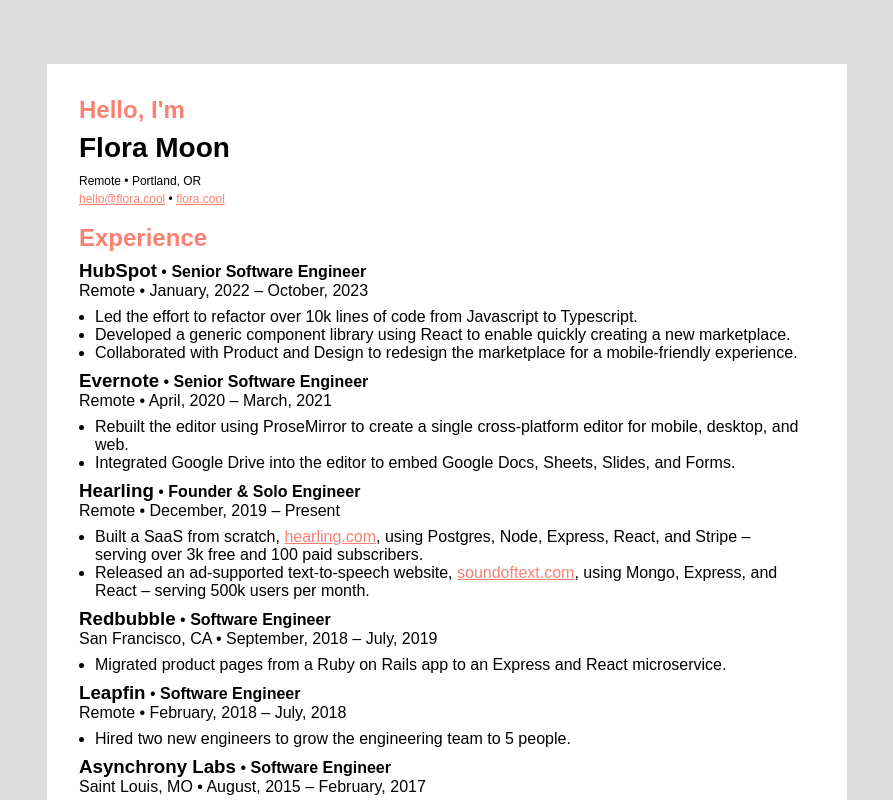
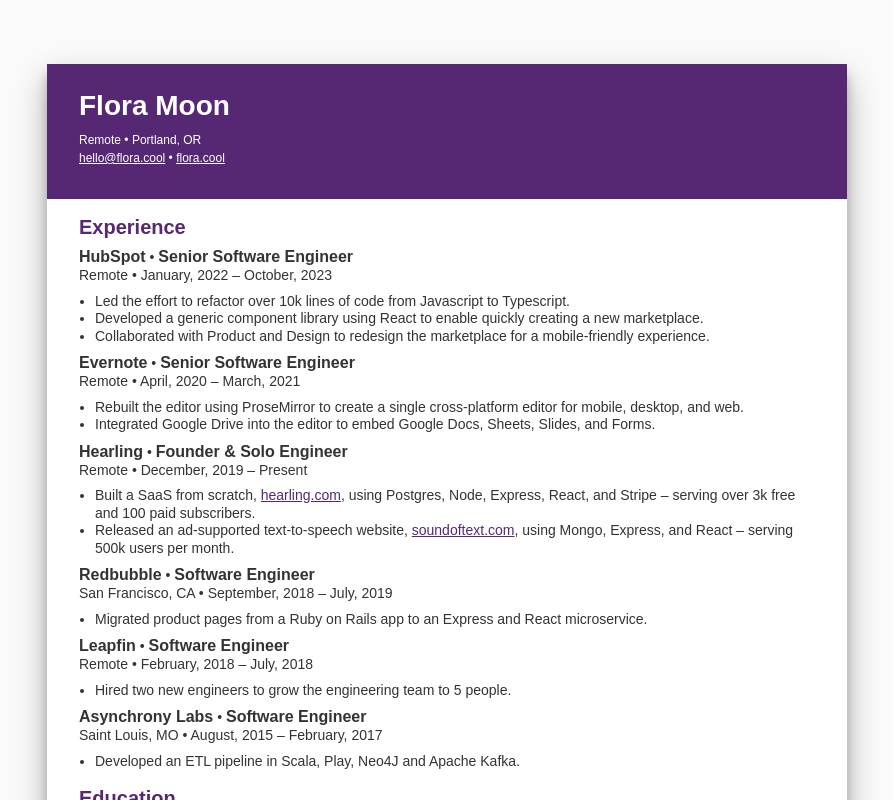
Before and after one commit to florabtw/resume, a React (Vite) app: page / in a window 1280 px wide. Shown: the whole page, without its empty margins (193-1086 px from the left). Built offline with nearby package versions, Linux system fonts and the light colour scheme.

Commit message:
update styles to fit on one page

```diff
--- a/src/App.tsx
+++ b/src/App.tsx
@@ -19,7 +19,7 @@
 }
 
 const Background = styled.div`
-  background: #ddd;
+  background: #fafafa;
   height: 100%;
   overflow-y: scroll;
 
--- a/src/components/Library.tsx
+++ b/src/components/Library.tsx
@@ -5,15 +5,21 @@
 
   @media (min-width: 960px) {
     aspect-ratio: 0.7727; /* 8.5in / 11in */
+    box-shadow:
+      0 15px 30px rgba(0, 0, 0, 0.3),
+      0 10px 10px rgba(0, 0, 0, 0.2);
     margin: 0 auto;
+    font-size: 0.875rem;
+    line-height: 1.25;
     overflow: hidden;
-    padding: 1rem 2rem;
+    padding: 1rem 2rem 2rem;
     width: 800px;
   }
 `;
 
 export const Title = styled.h1`
-  color: salmon;
-  font-size: 1.5rem;
+  color: var(--c-accent);
+  font-size: 1.25rem;
+  line-height: 1.2;
   margin: 1rem 0 0.5rem 0;
 `;
--- a/src/index.css
+++ b/src/index.css
@@ -6,6 +6,7 @@
 
 html,
 body {
+  color: #333333;
   font-family: "Source Sans", sans-serif;
   height: 100%;
   margin: 0;
@@ -13,7 +14,8 @@
 }
 
 :root {
-  --c-accent: salmon;
+  --c-accent: #562873;
+  --c-links: #562873;
 }
 
 #root {
@@ -21,5 +23,5 @@
 }
 
 a {
-  color: var(--c-accent);
+  color: var(--c-links);
 }
--- a/src/sections/Experience/Experience.tsx
+++ b/src/sections/Experience/Experience.tsx
@@ -65,10 +65,12 @@
 
 const Company = styled.h3`
   display: inline;
+  font-size: 1rem;
 `;
 
 const RoleTitle = styled.h4`
   display: inline;
+  font-size: 1rem;
 `;
 
 const Location = styled.span``;
--- a/src/sections/Header/Header.tsx
+++ b/src/sections/Header/Header.tsx
@@ -1,28 +1,41 @@
 import styled from "styled-components";
-
-import { Title } from "components/Library";
 
 export default function Header() {
   return (
-    <>
-      <Title>Hello, I'm</Title>
+    <Banner>
       <Name>Flora Moon</Name>
       <Text>Remote • Portland, OR</Text>
       <Text>
         <a href="mailto:hello@flora.cool">hello@flora.cool</a> •{" "}
         <a href="https://flora.cool">flora.cool</a>
       </Text>
-    </>
+    </Banner>
   );
 }
 
+const Banner = styled.section`
+  background: var(--c-accent);
+  color: black;
+  color: white;
+
+  a {
+    color: inherit;
+  }
+
+  @media (min-width: 960px) {
+    margin: -1rem -2rem 0;
+    padding: 2rem;
+  }
+`;
+
 const Name = styled.h1`
   font-size: 1.75rem;
-  margin: 0 0 0.5rem;
+  font-weight: 900;
+  margin: -0.5rem 0 0.5rem;
 `;
 
 const Text = styled.p`
+  font-size: 0.75rem;
+  line-height: 1.5;
   margin: 0;
-  line-height: 1.5;
-  font-size: 0.75rem;
 `;
--- a/src/sections/Projects/Projects.tsx
+++ b/src/sections/Projects/Projects.tsx
@@ -40,4 +40,5 @@
 const Name = styled.h3`
   display: inline;
   font-weight: normal;
+  font-size: 1rem;
 `;
```
